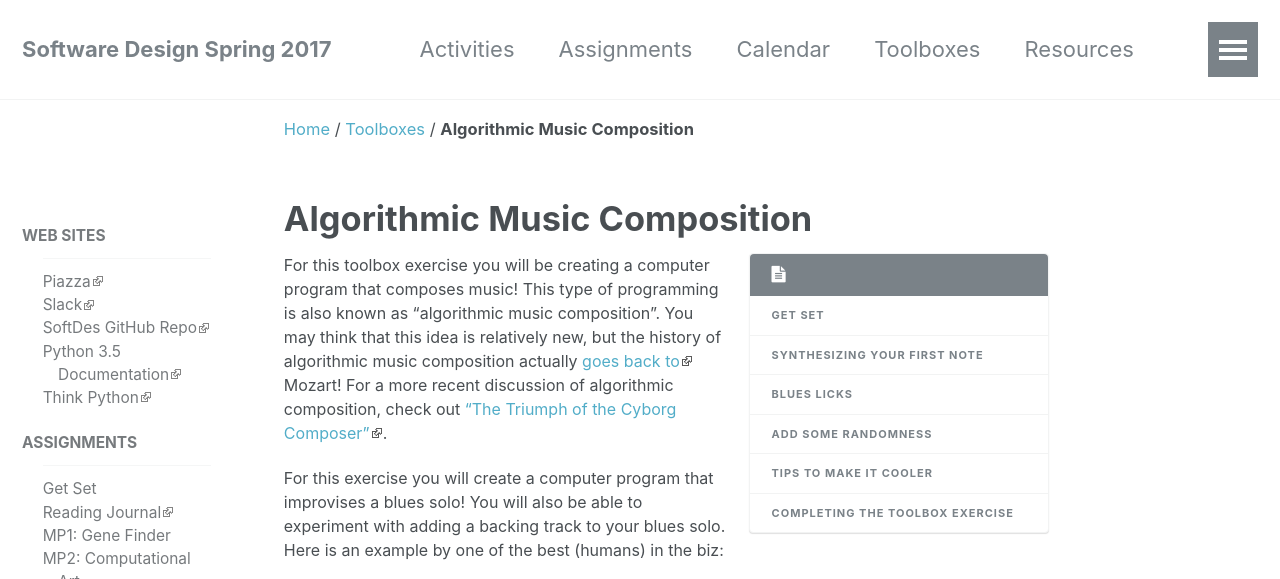
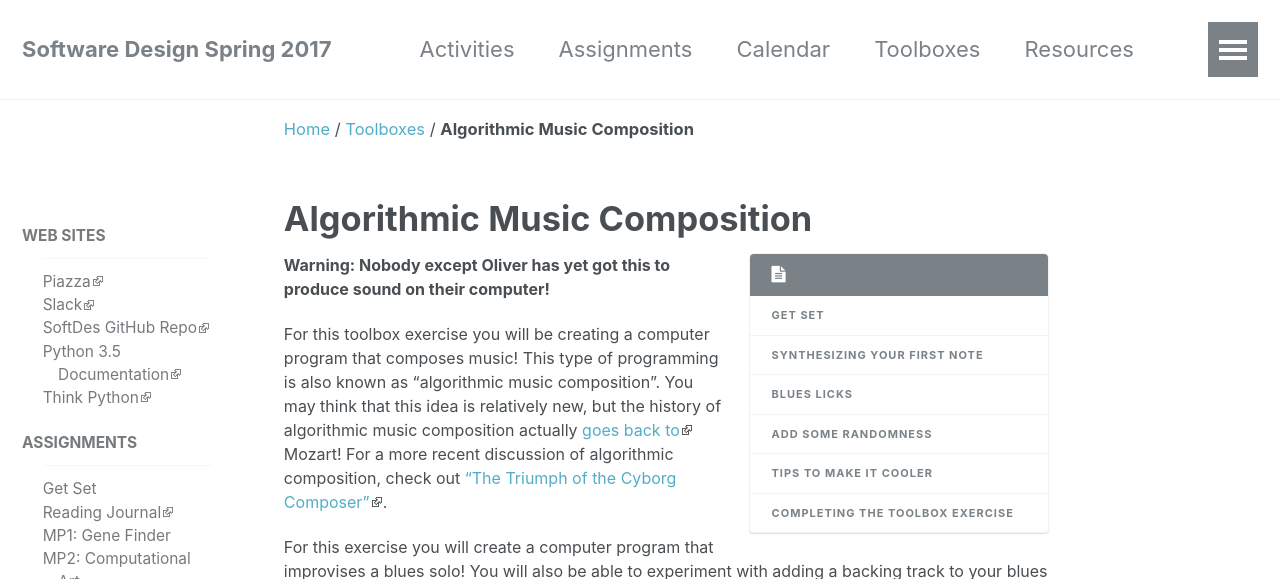
Before and after one commit to sd17spring/sd17spring.github.io, a Jekyll site: the page built from _toolboxes/algorithmic-music-composition.md, in a window 1280 px wide and 900 px high, cut to the strip 0-579 px from the top of the window. Built offline with Jekyll 4.4.1, drawn with Linux system fonts in a browser that asks for light colours.

Commit message:
algorithmic music: warning that this doesn't work

```diff
--- a/_toolboxes/algorithmic-music-composition.md
+++ b/_toolboxes/algorithmic-music-composition.md
@@ -5,6 +5,8 @@
 ---
 
 {% include toc %}
+
+**Warning: Nobody except Oliver has yet got this to produce sound on their computer!**
 
 For this toolbox exercise you will be creating a computer program that
 composes music! This type of programming is also known as "algorithmic music
```
